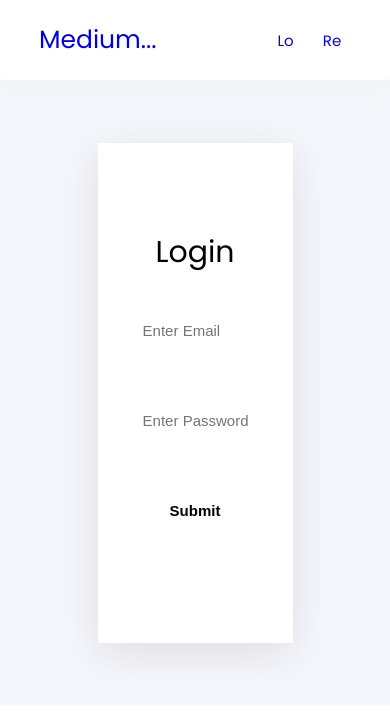
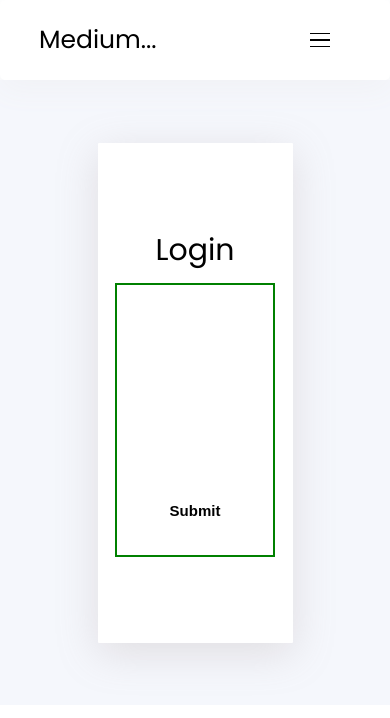
Before and after one commit to Sainimayank1/Meduim-2, a React (Create React App) app in the folder client/: page /login in a window 390 px wide. Shown: the top 718 px of the page. Built offline with nearby package versions, Linux system fonts and the light colour scheme.

Commit message:
Add responsiveness in navbar

```diff
--- a/client/src/components/Navbar.js
+++ b/client/src/components/Navbar.js
@@ -1,20 +1,30 @@
-import React from 'react'
+import React, { useEffect, useState } from 'react'
 import { useDispatch, useSelector } from 'react-redux'
 import { Link, Navigate } from "react-router-dom"
 import "../scss/components/_navbar.scss"
 
 
+
 function Navbar() {
     const { user } = useSelector(state => state.authReducer);
+    const [show, setShow] = useState(true);
     const dispacth = useDispatch();
     const logout = () => {
         localStorage.removeItem("MeduimToken");
         dispacth({ type: "LOGOUT" });
         <Navigate to="/" />
     }
+
+    const change = () => {
+        if (show)
+            setShow(false)
+        else
+            setShow(true)
+        console.log(show)
+    }
     return (
         <nav>
-            <div className='nav-container bg-light'>
+            <div className={show ? 'nav-container bg-light' : "hide_shadow nav-container bg-light"}>
                 <div className='nav_row'>
                     <div className='nav_left'>
                         <Link to="/">
@@ -23,27 +33,56 @@ function Navbar() {
                     </div>
                     <div className='nav_right'>
                         {user ? <>
-                            <Link to="/create">
+                            <Link to="/create" class="">
                                 <span>Create Post</span>
                             </Link>
-                            <Link to="/dashboard/1">
+                            <Link to="/dashboard/1" class="">
                                 <span>{user.name}</span>
                             </Link>
-                            <Link onClick={logout}>
+                            <Link onClick={logout} class="">
                                 <span>Logout</span>
-                            </Link></>
+                            </Link>
+
+                        </>
 
                             :
-                            <><Link to="/login">
+                            <><Link to="/login" class="">
                                 <span>Login</span>
                             </Link>
-                                <Link to="/register">
+                                <Link to="/register" class="">
                                     <span>Register</span>
                                 </Link></>
                         }
-
+                        <div className={show ? 'hamburger' : " hamburger hamburger_cross"} onClick={() => { change() }}>
+                            <div id="ham_first"></div>
+                            <div id="ham_sec"></div>
+                            <div id="ham_thrid"></div>
+                        </div>
                     </div>
                 </div>
+            </div>
+            <div className={show ? "hide" : "dropdown"}>
+                {user ? <>
+                    <Link to="/create" class="">
+                        <span>Create Post</span>
+                    </Link>
+                    <Link to="/dashboard/1" class="">
+                        <span>{user.name}</span>
+                    </Link>
+                    <Link onClick={logout} class="">
+                        <span>Logout</span>
+                    </Link>
+
+                </>
+
+                    :
+                    <><Link to="/login" class="">
+                        <span>Login</span>
+                    </Link>
+                        <Link to="/register" class="">
+                            <span>Register</span>
+                        </Link></>
+                }
             </div>
         </nav>
     )
--- a/client/src/scss/components/_loading.scss
+++ b/client/src/scss/components/_loading.scss
@@ -17,10 +17,6 @@
         width: 8rem;
         height: 8rem;
         border-radius:50% ;
-        // border-top: 0.4rem dotted green;
-        // border-bottom: 0.4rem dotted green;
-        // border-left: 0.4rem dotted green ;
-
         border-top: 0.2rem solid green;
         border-bottom: 0.2rem solid green;
         border-left: 0.2rem solid green ;
--- a/client/src/scss/components/_login.scss
+++ b/client/src/scss/components/_login.scss
@@ -28,13 +28,14 @@
             display: flex;
             justify-content: center;
             align-items: center;
-            // border: 2px solid green;
+            border: 2px solid green;
             flex-direction: column;
             width: 80%;
             input{
                 margin: 2rem;
                 width: 50rem;
                 height: 5rem;
+                display: block;
                 padding-left: 2rem;
                 outline: none;
                 border: none;
@@ -72,14 +73,14 @@
 
 
 
-@media screen and  (max-device-width: 850px) {
-    .login-container {
-      .login-form {
-          #login-form{
-         input{
-          width: 80%;
-         }
-      }
-      }
-    }
-  }
+// @media  (max-width: 1260px) {
+//     #login-form
+//     {
+//         input{
+//             width: 10rem;
+//             padding-left: 1rem;
+//             // border: 1px solid black;
+//             background-color: #000;
+//         }
+//     }
+//   }
--- a/client/src/scss/components/_navbar.scss
+++ b/client/src/scss/components/_navbar.scss
@@ -3,7 +3,7 @@
 .nav-container {
     width: 100%;
     position: fixed;
-    top:0;
+    top: 0;
     left: 0;
     height: 8rem;
     box-shadow: 0px 10px 3rem .1px #f1f2f6;
@@ -12,46 +12,160 @@
     align-items: center;
     z-index: 5;
     border-radius: 5px;
+
     .nav_row {
         width: 80%;
         margin: 0px auto;
         // border: 2px solid black;
         display: flex;
-        justify-content:space-between;
+        justify-content: space-between;
         align-items: center;
 
-        .nav_left{
-                font-size: 2.5rem;
-                a{
-                    text-decoration: none;
-                }
+        .nav_left {
+            font-size: 2.5rem;
+
+            a {
+                text-decoration: none;
+                color: #000;
+            }
 
         }
 
-        .nav_right
-        {
+        .nav_right {
             // border: 2px solid red;
             font-size: 1.5rem;
-            width: 30%;
+            width: 40%;
             display: flex;
             justify-content: space-around;
             align-items: center;
 
-            a{
+            a {
+                color: #000;
                 text-decoration: none;
                 margin: 0 1rem;
                 padding: 1rem;
+                // border: 2px solid red;
             }
 
-            a:hover{
-                border-bottom:2px solid green;
+            a:hover {
+                border-bottom: 2px solid green;
                 justify-content: center;
                 // box-shadow: 0px 10px 3rem .1px green;
                 align-items: center;
                 border-radius: 20px;
             }
+
+            .hamburger {
+                display: none;
+
+            }
+        }
+    }
+}
+
+
+@media (max-width: 1100px) {
+    .nav-container {
+        .nav_right {
+            width: 50% !important;
+        }
+    }
+}
+
+@media (max-width: 800px) {
+    .nav-container {
+        .nav_right {
+
+            width: 60% !important;
+        }
+    }
+}
+
+@media (max-width: 685px) {
+    .nav-container {
+        .nav_right {
+            align-items: center;
+            justify-content: flex-end;
+            width: 20% !important;
+
+            a {
+
+                display: none !important;
+            }
+
+
+        }
+
+        .hamburger {
+            display: flex !important;
+            width: 2rem;
+            height: 2rem;
+            // border: 2px solid black;
+            flex-direction: column;
+            justify-content: space-around;
+            align-items: center;
+
+            div {
+                width: 100%;
+                height: 0.15rem;
+                background: #000;
+            }
+        }
+
+        .hamburger_cross {
+
+            #ham_first {
+                transform-origin: left;
+                transform: rotate(30deg);
+                transition: all 0.2s ease-in-out;
+            }
+
+            #ham_thrid {
+                transform-origin: left;
+                transform: rotate(-30deg);
+                transition: all 0.2s ease-in-out;
+            }
+
+            #ham_sec {
+                display: none !important;
+            }
         }
     }
 
+    .hide {
+        display: none;
+    }
 
+    .dropdown {
+        display: flex !important;
+        min-height: 10rem;
+        height: auto;
+        width: 100%;
+        position: fixed;
+        box-shadow: 0px 10px 3rem .1px #f1f2f6;
+        margin: 8rem 0;
+        background: white;
+        color: #f1f2f6;
+        // border: 2px solid red;
+        flex-direction: column;
+
+        a{
+            //  border: 2px solid red;
+             padding: 1rem 5rem;
+            text-decoration: none;
+            color: #000;
+            font-weight: bold;
+            border-bottom: 1px solid  #d2d2d5;
+            cursor: pointer;
+            font-size: 1.2rem;
+        }
+    }
 }
+
+
+
+.hide_shadow
+{
+    box-shadow: none;
+    border-radius: 0;
+}
```
